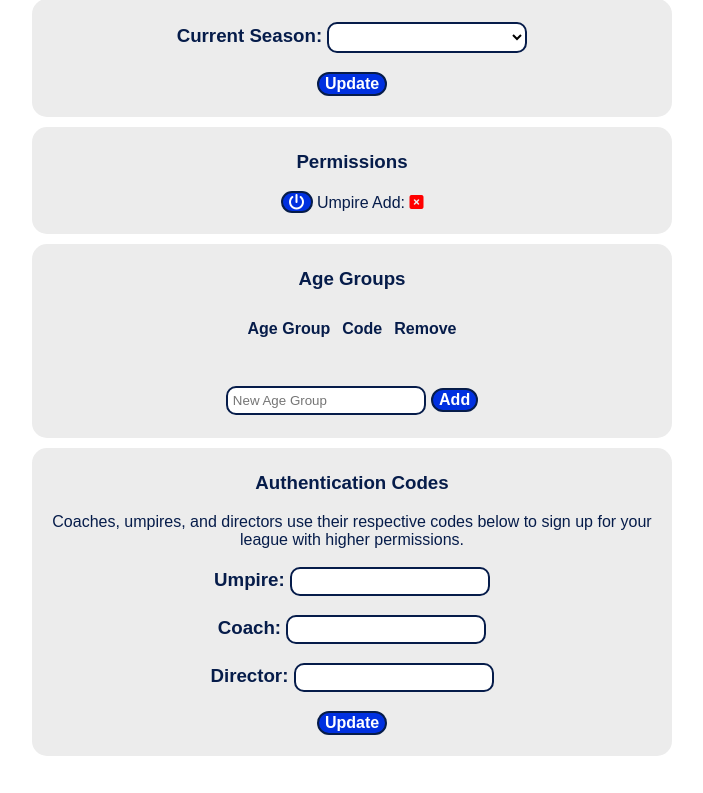
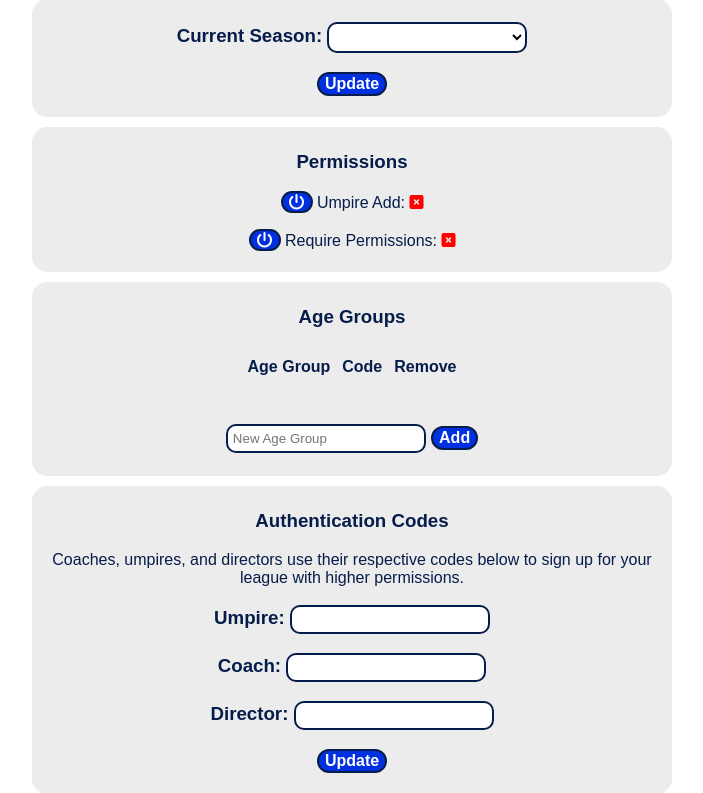
Before and after one commit to jamesus88/chalkline_v2, a Flask app: template chalkline/templates/admin/league.html in a window 1280 px wide. Shown: the part 301-1094 px from the top of the page, without its empty margins (288-991 px from the left). Run offline with Flask 3, Linux system fonts and the light colour scheme; the template is opened without the code that fills it, so the values that code supplies are empty; parts of the project's set-up code (start-up, migrations or seed data) failed here and were passed over; some libraries are stand-ins or nearby versions.

Commit message:
added ability to bypass permissions for league

```diff
--- a/chalkline/admin/routes.py
+++ b/chalkline/admin/routes.py
@@ -177,6 +177,8 @@ def manage_league():
             League.update_codes(res['league'], request.form)
         elif request.form.get('toggleUmpireAdd'):
             Admin.toggle_perm(res['league'], 'umpire_add')
+        elif request.form.get('toggleReqPerm'):
+            Admin.toggle_perm(res['league'], 'require_perm')
 
         svr.login(res['user'], res['league']['leagueId'])
         res = svr.obj()
--- a/chalkline/core/events.py
+++ b/chalkline/core/events.py
@@ -300,7 +300,7 @@ class Event:
             raise ValueError('Position is not empty!')
 
         # check permissions
-        if not User.check_permissions_to_add(umpire, user):
+        if league['require_perm'] and not User.check_permissions_to_add(umpire, user):
             raise PermissionError("Error: you are not authorized to add this game!")
 
         # check availability
@@ -329,7 +329,7 @@ class Event:
         substitute = User.get_user(userId=subId)
 
         # check permissions
-        if not User.check_permissions_to_add(event['umpires'][pos], substitute):
+        if league['require_perm'] and not User.check_permissions_to_add(event['umpires'][pos], substitute):
             raise ValueError("This user does not have permission to take this position.")
 
         # check availability
@@ -458,7 +458,7 @@ class Event:
     @staticmethod
     def substitute(league, event, pos, user):
         ump = event['umpires'][pos]
-        if not User.check_permissions_to_add(ump, user):
+        if league['require_perm'] and not User.check_permissions_to_add(ump, user):
             raise PermissionError("Error: you do not have permission to add this game!")
         elif not Event.check_availability(league, event, user):
             raise PermissionError("Error: you are already scheduled during this time (conflict found).")
--- a/chalkline/core/league.py
+++ b/chalkline/core/league.py
@@ -37,6 +37,7 @@ class League:
             },
             'active': True,
             'umpire_add': False,
+            'require_perm': True,
             'coach_add': True,
             'created': now()
         }
--- a/chalkline/templates/admin/league.html
+++ b/chalkline/templates/admin/league.html
@@ -47,6 +47,16 @@
                         <button class="action" name="toggleUmpireAdd" value="toggleUmpireAdd"><i class="fa-solid fa-power-off"></i></button>
                         Umpire Add:
                         {% if res.league.umpire_add %}
+                        <i class="fa-solid fa-square-check success"></i>
+                        {% else %}
+                        <i class="fa-solid fa-square-xmark error"></i>
+                        {% endif %}
+                    </p>
+
+                    <p>
+                        <button class="action" name="toggleReqPerm" value="toggleReqPerm"><i class="fa-solid fa-power-off"></i></button>
+                        Require Permissions:
+                        {% if res.league.require_perm %}
                         <i class="fa-solid fa-square-check success"></i>
                         {% else %}
                         <i class="fa-solid fa-square-xmark error"></i>
```
